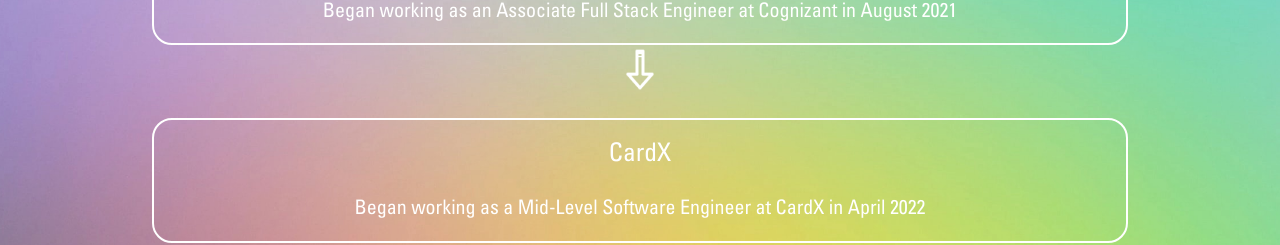
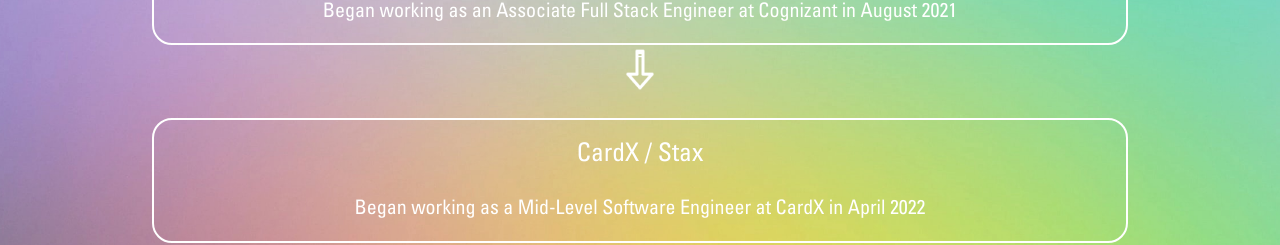
Before and after one commit to lexisandoval/portfolio, a React (Create React App) app: page /aboutme in a window 1280 px wide. Shown: the part 1056-1301 px from the top of the page. Built offline with nearby package versions, Linux system fonts and the light colour scheme.

Commit message:
Small change

```diff
--- a/src/components/About.js
+++ b/src/components/About.js
@@ -50,7 +50,7 @@
         <img src={arrow} className="arrow" alt="arrow" />
         <br /><br />
         <div className="backcont">
-          <h6 className=" universcondensed smallmed white spacebelow">CardX</h6>
+          <h6 className=" universcondensed smallmed white spacebelow">CardX / Stax</h6>
           <h6 className="contmargin universcondensed small white">Began working as a Mid-Level Software Engineer at CardX in April 2022</h6>
         </div>
       </Container>
```
